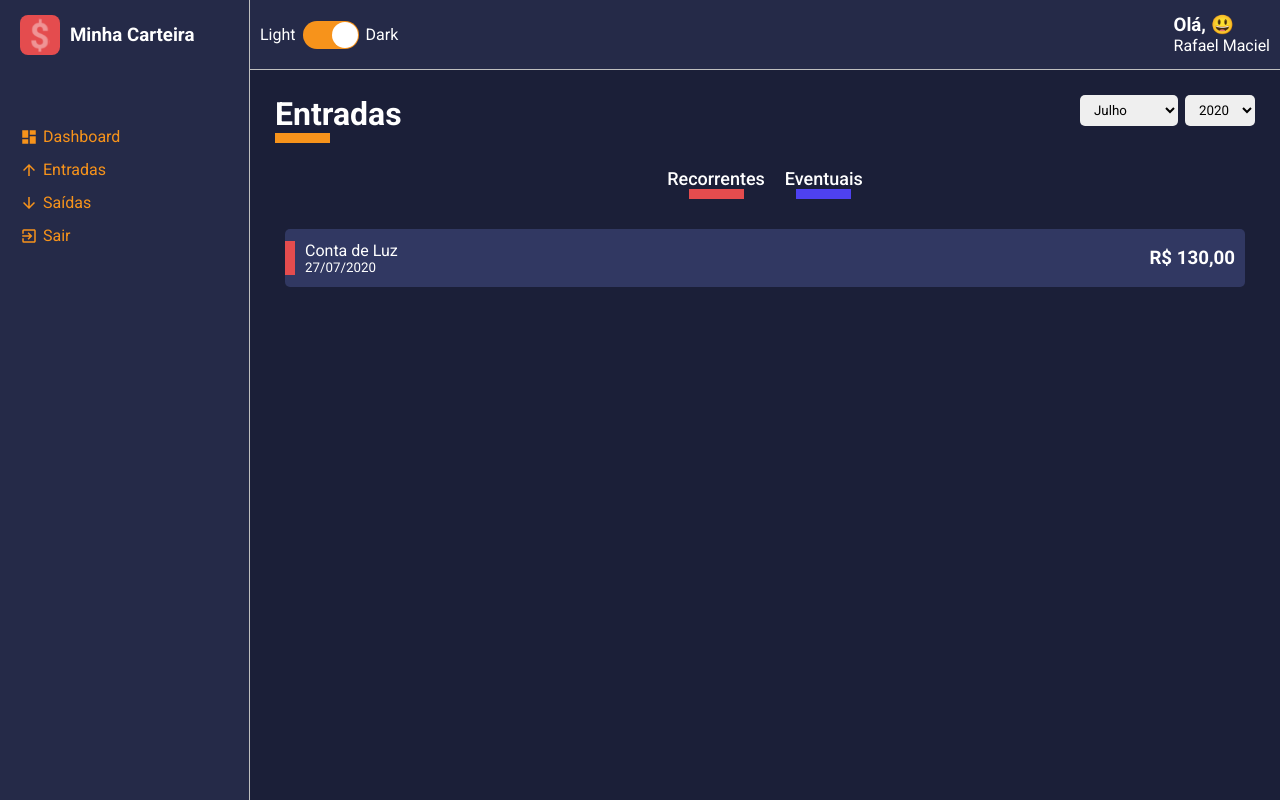
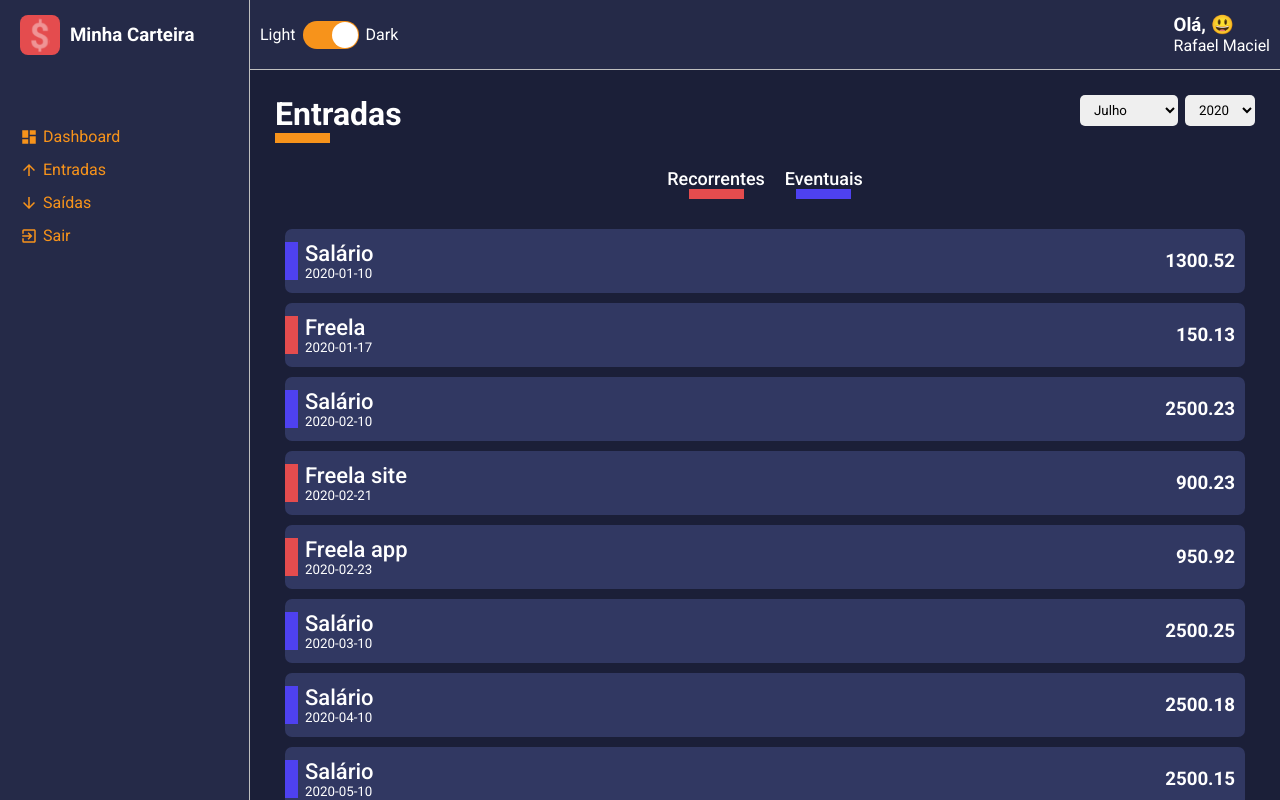
Before and after one commit to rafa-smaciel/application-type-script-dashboard, a React (Create React App) app: page /list/entry-balance in a window 1280 px wide. Built offline with nearby package versions, Linux system fonts and the light colour scheme.

Commit message:
22. Listing as outputs and inputs

```diff
--- a/src/components/HistoryFinanceCard/styles.ts
+++ b/src/components/HistoryFinanceCard/styles.ts
@@ -8,7 +8,7 @@
     background-color: ${props => props.theme.colors.tertiary};
 
     list-style: none; //Para tirar a bolinha do List
-    border-radius: 5px;
+    border-radius: 7px; //Para arredondar um pouco mais as bordas
 
     margin: 10px; //para ter um espaço em cima e em baixo um do outro;
     padding: 12px 10px; //para ter um espaço em cima e em baixo dentro do card;
@@ -35,10 +35,15 @@
         padding-left: 10px;
     }
 
+    > div span {
+        font-size: 22px;
+        font-weight: 500;
+    }
+
 `;
 
 export const Tag = styled.div<ITagProps>`
-    width: 10px;
+    width: 13px;
     height: 60%; //60% do elemento que ela esta dentro;
 
     background-color: ${props => props.color};
--- a/src/pages/List/index.tsx
+++ b/src/pages/List/index.tsx
@@ -1,8 +1,11 @@
-import React, {useMemo} from 'react'
+import React, {useMemo, useState, useEffect} from 'react'
 
 import ContentHeader from '../../components/ContentHeader';
 import SelectInput from '../../components/SelectInput';
 import HistoryFinanceCard from '../../components/HistoryFinanceCard';
+
+import gains from '../../repositories/gains';
+import expenses from '../../repositories/expenses'
 
 import{ Container, Content, Filters } from './styles';
 
@@ -14,23 +17,34 @@
     }
 }
 
+interface IData {
+    id: string;
+    description: string;
+    amountFormatted: string;
+    frequency: string;
+    dateFormatted: string;
+    tagColor: string;
+}
+
 const List: React.FC<IRouteParams> = ({ match }) => { //No caso do return, dentro do useMemo, eu preciso pegar o tipo do URL, no caso desse tipo ele vem dos parametros da rota. Como ele vem dos parametros da rota, agente pode vir aqui e colocar como parametro da nossa lista, um cara chamado match, esse match esta disponivel graças ao react router dom. Porque o nosso lista vem dentro do Route path, do arquivo Routes. Esse cara esta dentro de um switch e dentro de um layout, que devolve o nosso AppRoutes  para  nosso index, que esta dento do browserRouter. o browser router disponibiliza pra gente esse match, que ele vai conter os parametros que tem na rota "URL". Porem, para ser usada, é necessário criar uma interface.
+    const [data, setData] = useState<IData[]>([]); //Qual é a estrutura do useState? O useState é um array que na primeira posição "data", ele guarda o valor do estado e na seunda posição ele tem uma função que atualiza o valor do estado; ja nos colchetes do useState, conseguimos atribuir um valor inicial. Porém é legal nós criamos uma interface para dizer quais valores/informações agente vai lidar com  esse "data".Depois de criar o interface, eu coloco os simbolos de menor e passo a interface depois fecho com o simbolo de maior.
+
     const { type } = match.params;
 
-    const title = useMemo(() => {
-        return type === 'entry-balance' ? 'Entradas' : 'Saídas'
-    },[type]);
-    //Use memo memoriza valores. Trata-se de uma função anonima; na hora que bate no useMemo, ele ja vai disparar o conteudo da função automáticamente. Entre as chaves é o que agente quer fazer e colchete agente pode colocar um parametro, ou seja, agente pode definir assim: -Eu quero que esse cara atualize sempre quando tal coisa mudar". No nosso caso, vamos colocar a mudança da rota no url. Então quando a rota mudar, eu vou querer que mude o title do ContentHeader. Ainda sobre os colchetes vazios, o que agente colocar nele de constante ou varivel, se mudar, vai gerar uma nova renderização do title, graças ao useMemo; que fica escutando se o um determinado valor mudou.
-    //Operador Ternário
-    //Se eu colocar colchetes, sem nada, ele executa uma unica vez. Se eu passar o type no caso, eu estou criando uma dependencia.
+    const title = useMemo(() => { //Use memo memoriza valores. Trata-se de uma função anonima; na hora que bate no useMemo, ele ja vai disparar o conteudo da função automáticamente. Entre as chaves é o que agente quer fazer e colchete agente pode colocar um parametro, ou seja, agente pode definir assim: -Eu quero que esse cara atualize sempre quando tal coisa mudar". No nosso caso, vamos colocar a mudança da rota no url. Então quando a rota mudar, eu vou querer que mude o title do ContentHeader. Ainda sobre os colchetes vazios, o que agente colocar nele de constante ou varivel, se mudar, vai gerar uma nova renderização do title, graças ao useMemo; que fica escutando se o um determinado valor mudou.
+        return type === 'entry-balance' ? 'Entradas' : 'Saídas'//Operador Ternário
+    },[type]); //Se eu colocar colchetes, sem nada, ele executa uma unica vez. Se eu passar o type no caso, eu estou criando uma dependencia.
 
 
-    const lineColor = useMemo(() => {
-        return type === 'entry-balance' ? '#F7931B' : '#E44C4E'
+    const lineColor = useMemo(() => { //Não esta funcionando 19/02/2022 - Rafael
+        return type === 'entry-balance' ? '#F7931B' : '#E44C4E' //Operador Ternário
+    },[type]); //Agora vamos mudar a cor do subinhado a medida que eu mudar as telas.
+    //Se eu colocar colchete vazio, sem nada, ele executa uma unica vez. Se eu passar o type no caso, eu estou criando uma dependencia.
+
+    const listData = useMemo(() => {
+        return type === 'entry-balance' ? gains : expenses; //Operador Ternário
     },[type]);
-    //Operador Ternário
-    //Agora vamos mudar a cor do subinhado a medida que eu mudar as telas.
-    //Se eu colocar colchete vazio, sem nada, ele executa uma unica vez. Se eu passar o type no caso, eu estou criando uma dependencia.
+
 
     const months = [
         {value: 7, label: 'Julho'},
@@ -42,6 +56,21 @@
         {value: 2019, label: 2019},
         {value: 2018, label: 2018},
     ]
+
+    useEffect(() => {//Muito parecido com o useMemo, porém com a diferença que ele é disparado toda a vez que atela é carregada.
+        const response = listData.map(item => { //Vou fazer um map no listData. E para cada item eu vou devolver com o return e vou copiar o formato que ele esta esperando do interface, conforme abaixo:
+        return {
+        id: String(Math.random() * data.length), //Para criar um ID para o map abaixo, vou usar uma função do java script chamada math.random. Eu vu pedir pra ele criar pra mim um numero aleatório dentro da numeração do tamanho da nossa lista. Se alista tiver 49 itens, o random vai criar 49 id's.
+        description: item.description,
+        amountFormatted: item.amount,
+        frequency: item.frequency,
+        dateFormatted: item.date,
+        tagColor: item.frequency === 'recorrente' ? '#4E41F0' : '#E44C4E'
+        }
+        })
+    setData(response);
+    },[]);//Se não colocarmos nada nos colchetes, ele é disparado somente 1 vez. Se colocarmos uma constante ou variavel nos colchetes, ele sempre vai recarregar/renderizar se o valor que agente colocar nos colchetes mudar.
+
     return (
         <Container>
             <ContentHeader title={title} lineColor={lineColor}>
@@ -66,12 +95,17 @@
 
 
             <Content>
-                <HistoryFinanceCard
-                    tagColor="#E44C4E"
-                    title="Conta de Luz"
-                    subtitle="27/07/2020"
-                    amount="R$ 130,00"
-                />
+                {
+                    data.map(item => (
+                    <HistoryFinanceCard
+                        key={item.id}
+                        tagColor={item.tagColor}
+                        title={item.description}
+                        subtitle={item.dateFormatted}
+                        amount={item.amountFormatted}
+                    />
+                    ))
+                }
             </Content>
         </Container>
     );
--- /dev/null
+++ b/src/repositories/expenses.ts
@@ -0,0 +1,52 @@
+// eslint-disable-next-line import/no-anonymous-default-export
+export default [
+  {"description":"Energia elétrica",      "amount":"150.55","type":"saída","frequency":"recorrente","date":"2020-01-10"},
+  {"description":"Água",                  "amount":"75.55", "type":"saída","frequency":"recorrente","date":"2020-01-15"},
+  {"description": "Telefone",             "amount":"99.99", "type":"saída","frequency":"recorrente","date":"2020-01-23"},
+  {"description":"Plano de Saúde",        "amount":"300.00","type":"saída","frequency":"recorrente","date":"2020-01-23"},
+  {"description":"Compras do mês",        "amount":"625.78","type":"saída","frequency":"recorrente","date":"2020-01-23"},
+  {"description":"Lanche",                "amount":"45.70", "type":"saída","frequency":"eventual",  "date":"2020-01-23"},
+  {"description":"Blusa",                 "amount":"95.70", "type":"saída","frequency":"eventual",  "date":"2020-01-23"},
+  {"description":"Energia elétrica",      "amount":"125.55","type":"saída","frequency":"recorrente","date":"2020-02-10"},
+  {"description":"Água",                  "amount":"90.15", "type":"saída","frequency":"recorrente","date":"2020-02-15"},
+  {"description":"Telefone",              "amount":"99.99", "type":"saída","frequency":"recorrente","date":"2020-02-23"},
+  {"description":"Plano de Saúde",        "amount":"300.00","type":"saída","frequency":"recorrente","date":"2020-02-23"},
+  {"description":"Compras do mês",        "amount":"540.00","type":"saída","frequency":"recorrente","date":"2020-02-25"},
+  {"description":"Parcela do Celular 1/5","amount":"150.99","type":"saída","frequency":"eventual",  "date":"2020-02-26"},
+  {"description":"Cinema",                "amount":"45.00", "type":"saída","frequency":"eventual",  "date":"2020-02-23"},
+  {"description":"Energia elétrica",      "amount":"97.00", "type":"saída","frequency":"recorrente","date":"2020-03-10"},
+  {"description":"Água",                  "amount":"100.10","type":"saída","frequency":"recorrente","date":"2020-03-15"},
+  {"description":"Telefone",              "amount":"99.99", "type":"saída","frequency":"recorrente","date":"2020-03-23"},
+  {"description":"Plano de Saúde",        "amount":"300.00","type":"saída","frequency":"recorrente","date":"2020-03-23"},
+  {"description":"Compras do mês",        "amount":"800.50","type":"saída","frequency":"recorrente","date":"2020-03-17"},
+  {"description":"Parcela do Celular 2/5","amount":"150.99","type":"saída","frequency":"eventual",  "date":"2020-03-18"},
+  {"description":"Troca de Oléo do carro","amount":"90.00", "type":"saída","frequency":"eventual",  "date":"2020-03-23"},
+  {"description":"Energia elétrica",      "amount":"75.99", "type":"saída","frequency":"recorrente","date":"2020-04-10"},
+  {"description":"Água",                  "amount":"80.33", "type":"saída","frequency":"recorrente","date":"2020-04-15"},
+  {"description":"Telefone",              "amount":"99.99", "type":"saída","frequency":"recorrente","date":"2020-04-23"},
+  {"description":"Plano de Saúde",        "amount":"300.00","type":"saída","frequency":"recorrente","date":"2020-04-23"},
+  {"description":"Compras do mês",        "amount":"600.00","type":"saída","frequency":"recorrente","date":"2020-04-25"},
+  {"description":"Parcela do Celular 3/5","amount":"150.99","type":"saída","frequency":"eventual",  "date":"2020-04-26"},
+  {"description":"Ebook de React Js",     "amount":"85.95", "type":"saída","frequency":"eventual",  "date":"2020-04-13"},
+  {"description":"Energia elétrica",      "amount":"125.55","type":"saída","frequency":"recorrente","date":"2020-05-10"},
+  {"description":"Água",                  "amount":"90.15", "type":"saída","frequency":"recorrente","date":"2020-05-15"},
+  {"description":"Telefone",              "amount":"99.99", "type":"saída","frequency":"recorrente","date":"2020-05-23"},
+  {"description":"Plano de Saúde",        "amount":"300.00","type":"saída","frequency":"recorrente","date":"2020-05-23"},
+  {"description":"Compras do mês",        "amount":"540.00","type":"saída","frequency":"recorrente","date":"2020-05-25"},
+  {"description":"Parcela do Celular 4/5","amount":"150.99","type":"saída","frequency":"eventual",  "date":"2020-05-26"},
+  {"description":"Blusa Iron Man",        "amount":"150.00","type":"saída","frequency":"eventual",  "date":"2020-01-23"},
+  {"description":"Energia elétrica",      "amount":"200.00","type":"saída","frequency":"recorrente","date":"2020-06-10"},
+  {"description":"Água",                  "amount":"150.00","type":"saída","frequency":"recorrente","date":"2020-06-15"},
+  {"description":"Telefone",              "amount":"99.99", "type":"saída","frequency":"recorrente","date":"2020-06-23"},
+  {"description":"Plano de Saúde",        "amount":"300.00","type":"saída","frequency":"recorrente","date":"2020-06-23"},
+  {"description":"Compras do mês",        "amount":"559.15","type":"saída","frequency":"recorrente","date":"2020-06-25"},
+  {"description":"Parcela do Celular 5/5","amount":"150.99","type":"saída","frequency":"eventual",  "date":"2020-06-26"},
+  {"description":"Perfume",               "amount":"250.00","type":"saída","frequency":"eventual",  "date":"2020-06-21"},
+  {"description":"Energia elétrica",      "amount":"250.00","type":"saída","frequency":"recorrente","date":"2020-07-10"},
+  {"description":"Água",                  "amount":"90.00", "type":"saída","frequency":"recorrente","date":"2020-07-15"},
+  {"description":"Telefone",              "amount":"99.99", "type":"saída","frequency":"recorrente","date":"2020-07-23"},
+  {"description":"Plano de Saúde",        "amount":"300.00","type":"saída","frequency":"recorrente","date":"2020-07-23"},
+  {"description":"Compras do mês",        "amount":"700.00","type":"saída","frequency":"recorrente","date":"2020-07-25"},
+  {"description":"Cafeteira",             "amount":"250.00","type":"saída","frequency":"eventual",  "date":"2020-07-26"},
+  {"description":"Pizza",                 "amount":"60.00", "type":"saída","frequency":"eventual",  "date":"2020-07-19"}
+]
--- /dev/null
+++ b/src/repositories/gains.ts
@@ -0,0 +1,12 @@
+// eslint-disable-next-line import/no-anonymous-default-export
+export default [
+  { "description": "Salário",     "amount": "1300.52", "type": "entrada", "frequency": "recorrente", "date": "2020-01-10" },
+  { "description": "Freela",      "amount": "150.13",  "type": "entrada", "frequency": "eventual",   "date": "2020-01-17" },
+  { "description": "Salário",     "amount": "2500.23", "type": "entrada", "frequency": "recorrente", "date": "2020-02-10" },
+  { "description": "Freela site", "amount": "900.23",  "type": "entrada", "frequency": "eventual",   "date": "2020-02-21" },
+  { "description": "Freela app",  "amount": "950.92",  "type": "entrada", "frequency": "eventual",   "date": "2020-02-23" },
+  { "description": "Salário",     "amount": "2500.25", "type": "entrada", "frequency": "recorrente", "date": "2020-03-10" },
+  { "description": "Salário",     "amount": "2500.18", "type": "entrada", "frequency": "recorrente", "date": "2020-04-10" },
+  { "description": "Salário",     "amount": "2500.15", "type": "entrada", "frequency": "recorrente", "date": "2020-05-10" },
+  { "description": "Salário",     "amount": "2500.12", "type": "entrada", "frequency": "recorrente", "date": "2020-06-10" },
+  { "description": "Salário",     "amount": "2500.00", "type": "entrada", "frequency": "recorrente", "date": "2020-07-10" }]
```
